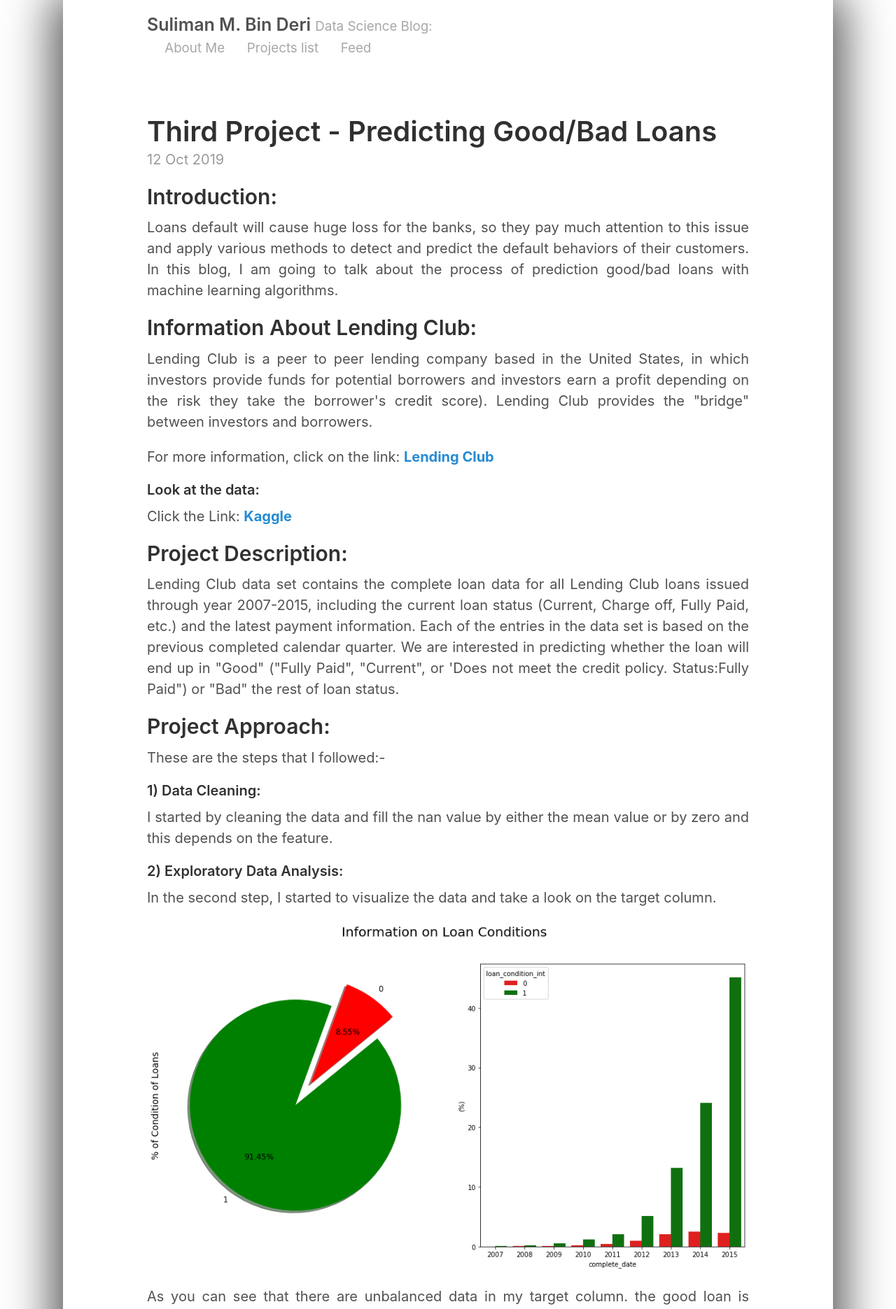
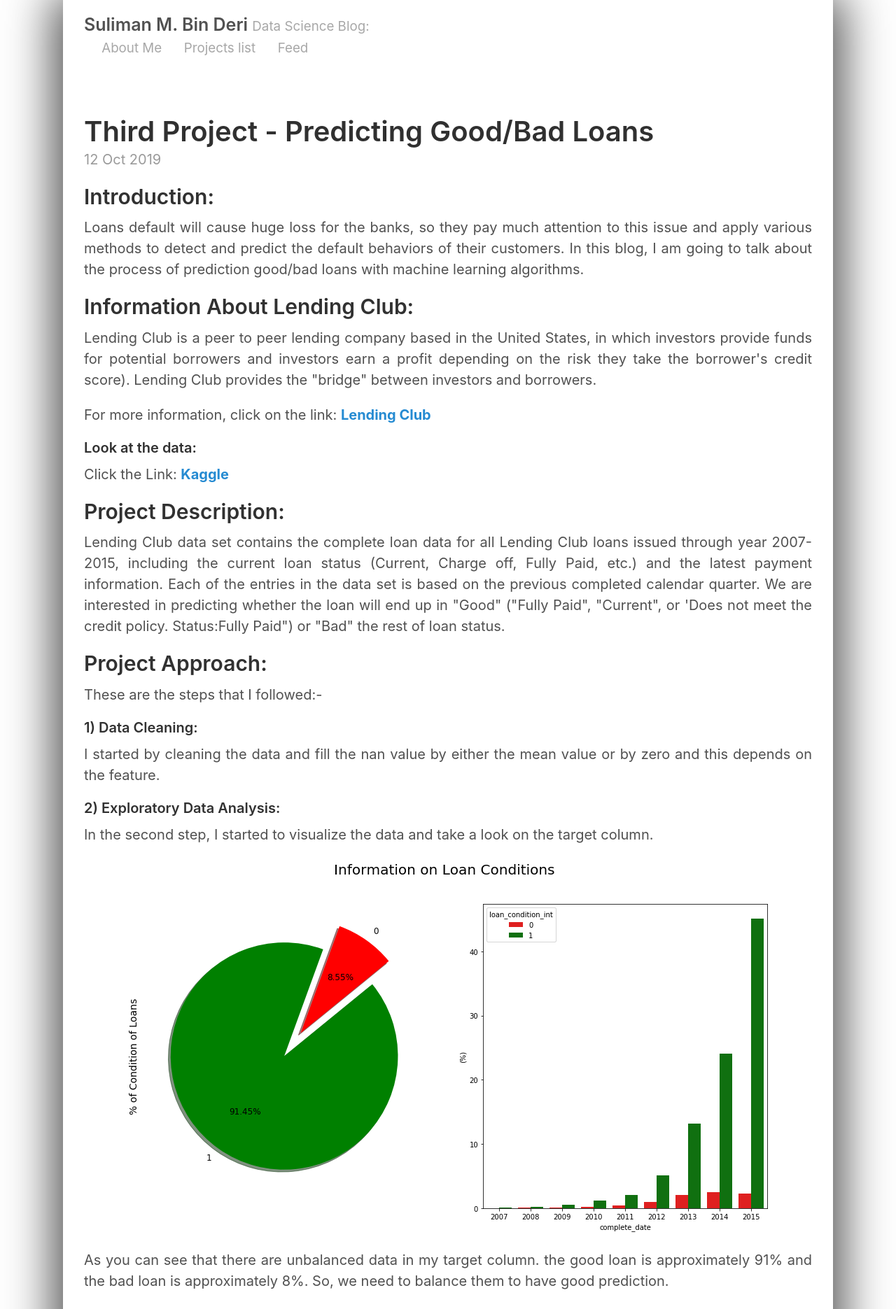
Before and after one commit to SulimanMD/SulimanMD.github.io, a Jekyll site: the page built from index.html, in a window 1280 px wide. Shown: the top 1871 px of the page at 70% size. Built offline with Jekyll 4.4.1, drawn with Linux system fonts in a browser that asks for light colours; the list of posts is cut into pages by our own code.

Commit message:
Update default.html

```diff
--- a/_layouts/default.html
+++ b/_layouts/default.html
@@ -5,7 +5,6 @@
 
   <body>
     <div style="max-width: 55rem; padding-left: 1.5rem; padding-right: 1.5rem; margin-left: auto; margin-right: auto; box-shadow: 0px 6px 64px 14px;">
-    <div class="container content">
       <header class="masthead">
         <h3 class="masthead-title">
           <a href="{{ site.baseurl }}/" title="Home">{{ site.title }}</a>
```
